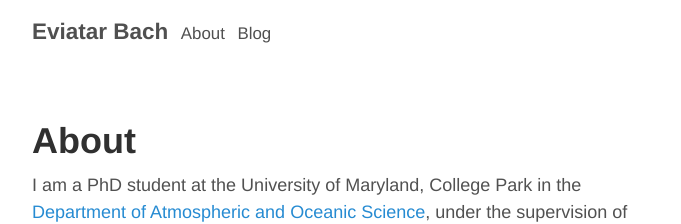
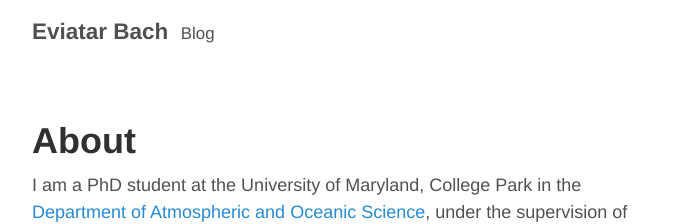
Before and after one commit to eviatarbach/website_old, a Jekyll site: the page built from index.md, in a window 1280 px wide. Shown: the top 224 px of the page, without its empty margins (293-974 px from the left). Built offline with Jekyll 4.4.1, drawn with Linux system fonts in a browser that asks for light colours.

Commit message:
Removing about link

```diff
--- a/_layouts/default.html
+++ b/_layouts/default.html
@@ -9,7 +9,6 @@
       <header class="masthead">
         <h3 class="masthead-title">
           <a href="{{ site.baseurl }}/" title="Home">{{ site.title }}</a>&nbsp;
-          <small><a href="{{ site.baseurl }}" title="About">About</a></small>&nbsp;
           <small><a href="{{ site.baseurl }}/blog" title="Blog">Blog</a></small>
         </h3>
       </header>
```
